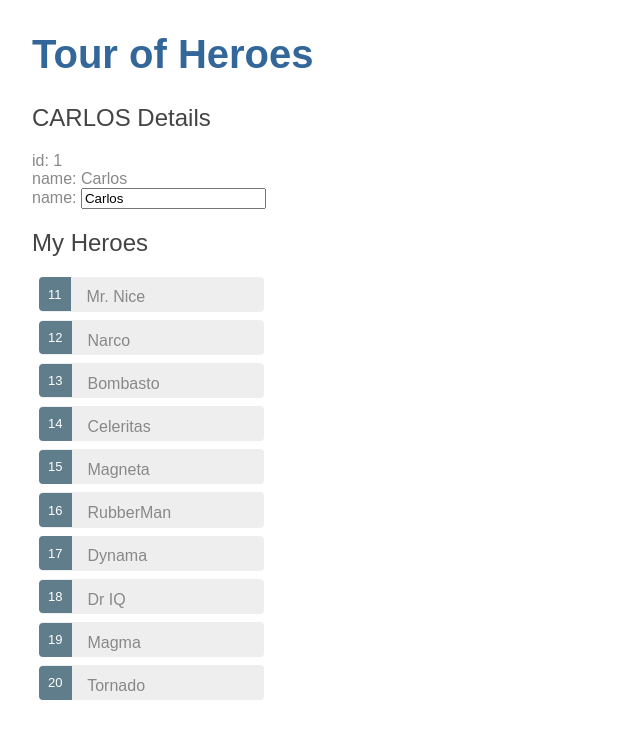
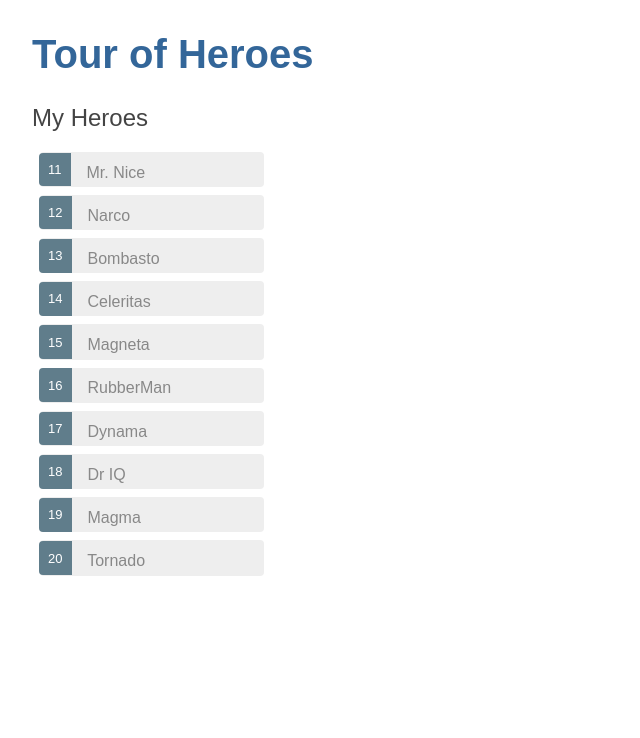
Before and after one commit to devcarloshenrique/Angular-Tour-Of-Heroes, an Angular app: page / in a window 1280 px wide. Shown: the top 738 px of the page, without its empty margins (0-640 px from the left). Built offline with nearby package versions, Linux system fonts and the light colour scheme.

Commit message:
refactor: implementing more details list of heroes

```diff
--- a/src/app/heroes/heroes.component.html
+++ b/src/app/heroes/heroes.component.html
@@ -1,16 +1,21 @@
-<h2>{{hero.name | uppercase}} Details</h2>
-<div><span>id: </span>{{hero.id}}</div>
-<div><span>name: </span>{{hero.name}}</div>
-
-<div>
-  <label>name:
-    <input [(ngModel)]="hero.name" placeholder="name" />
-  </label>
+<div *ngIf="selectedHero">
+  <h2>{{ selectedHero.name | uppercase }} Details</h2>
+  <div><span>id: </span>{{ selectedHero.id }}</div>
+  <div>
+    <label
+      >name:
+      <input [(ngModel)]="selectedHero.name" placeholder="name" />
+    </label>
+  </div>
 </div>
 
 <h2>My Heroes</h2>
 <ul class="heroes">
-  <li *ngFor="let hero of heroes">
-    <span class="badge">{{hero.id}}</span> {{hero.name}}
+  <li
+    *ngFor="let hero of heroes"
+    [class.selected]="hero === selectedHero"
+    (click)="onSelect(hero)"
+  >
+    <span class="badge">{{ hero.id }}</span> {{ hero.name }}
   </li>
 </ul>
--- a/src/app/heroes/heroes.component.ts
+++ b/src/app/heroes/heroes.component.ts
@@ -8,6 +8,11 @@ import { HEROES } from '../mock-heroes';
   styleUrls: ['./heroes.component.css'],
 })
 export class HeroesComponent implements OnInit {
+  selectedHero: Hero;
+  onSelect(hero: Hero): void {
+    this.selectedHero = hero;
+  }
+
   hero: Hero = {
     id: 1,
     name: 'Carlos',
```
